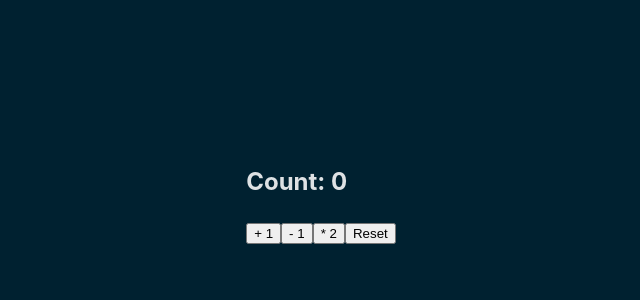
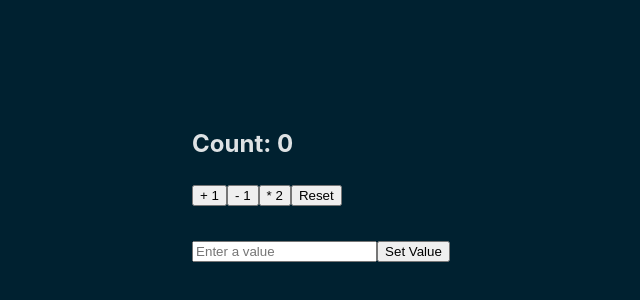
Before and after one commit to ethicalhub/react-etc, a React (Vite) app: page / in a window 1280 px wide. Shown: the part 206-506 px from the top of the page, without its empty margins (319-959 px from the left). Built offline with nearby package versions, Linux system fonts and the light colour scheme.

Commit message:
feat(setup): useRef hook added

```diff
--- a/src/App.tsx
+++ b/src/App.tsx
@@ -1,9 +1,15 @@
 import ReducerHook from "./react-hooks/useReducer"
+import RefHook from "./react-hooks/useRef"
 const App = () => {
   return (
-    <div>
+    <section>
+      <div style={{margin: "2rem"}}>
       <ReducerHook />
-    </div>
+      </div>
+      <div style={{margin: "2rem"}}>
+      <RefHook />
+      </div>
+    </section>
   )
 }
 
--- /dev/null
+++ b/src/react-hooks/useRef/index.tsx
@@ -0,0 +1,22 @@
+import {useRef} from 'react'
+
+const RefHook = () => {
+  const inputRef = useRef<HTMLInputElement>(null);
+  const onClick = () => {
+    if (inputRef.current) {
+      inputRef.current.value = "Initial Value";
+    }
+  };
+  return (
+    <div>
+    <input
+      type="text"
+      ref={inputRef}
+      placeholder="Enter a value"
+    />
+    <button onClick={onClick}>Set Value</button>
+  </div>
+  )
+}
+
+export default RefHook
```
Also changed, not shown: src/react-hooks/useReducer/readme.md, src/react-hooks/useRef/readme.md (added).
